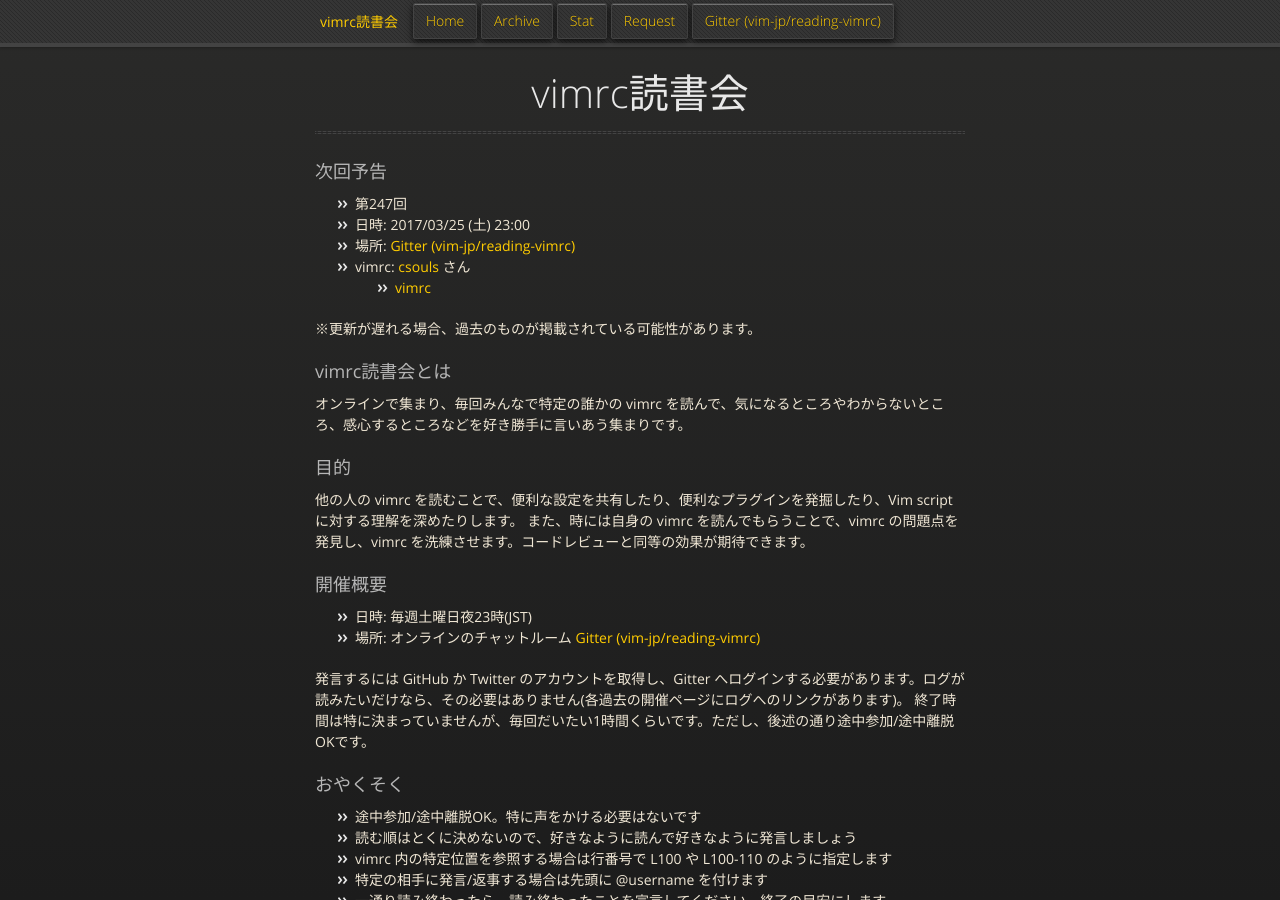
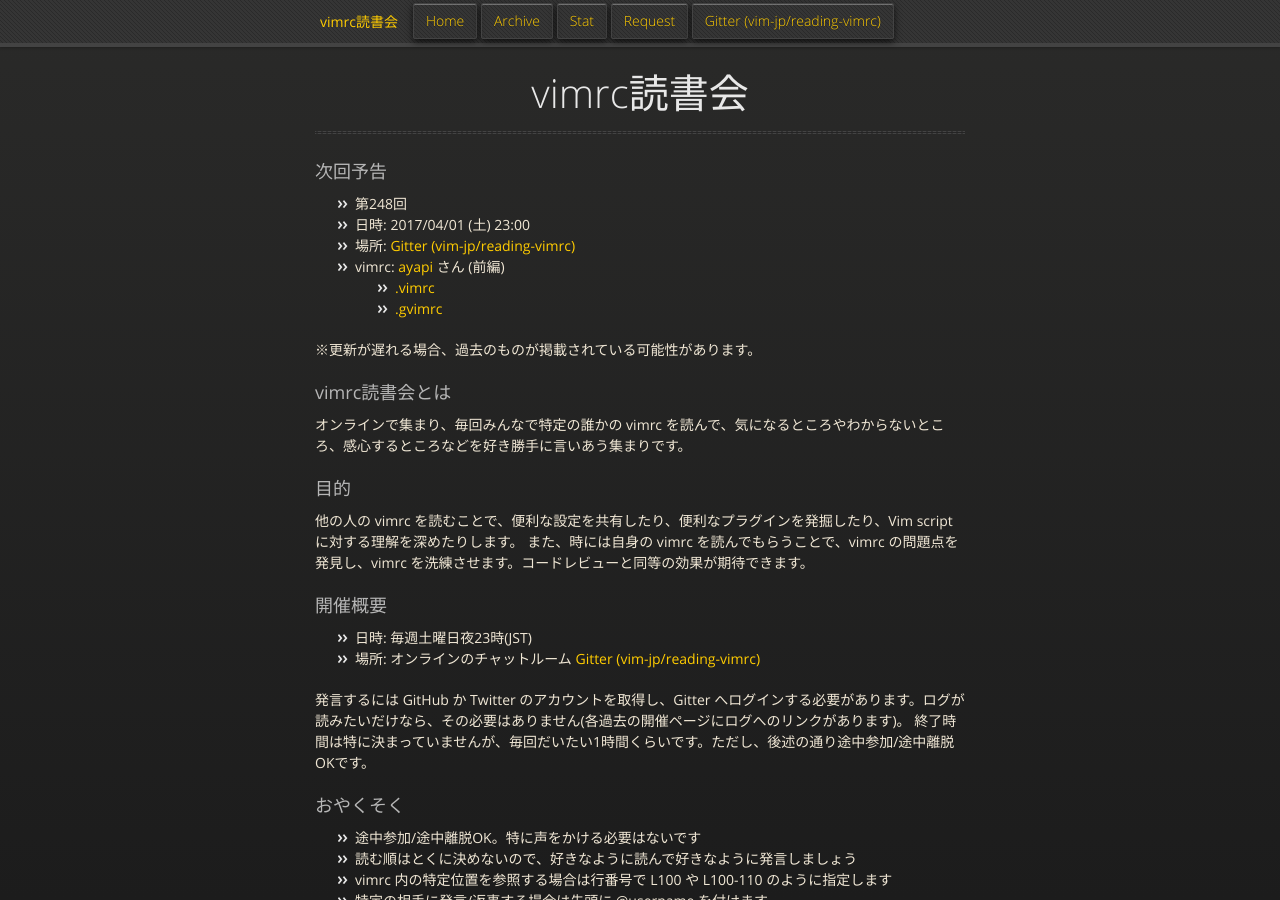
Before and after one commit to vim-jp/reading-vimrc, a Jekyll site: the page built from index.md, in a window 1280 px wide and 900 px high. Built offline with Jekyll 4.4.1, drawn with Linux system fonts in a browser that asks for light colours; nearby versions of some CDN libraries.

Commit message:
Update the next information: #248 ayapi

```diff
--- a/_data/next.yml
+++ b/_data/next.yml
@@ -1,11 +1,14 @@
-- id: 247
-  date: '2017-3-25 23:00'
+- id: 248
+  date: '2017-4-1 23:00'
   author:
-    name: csouls
-    url: 'https://github.com/csouls'
+    name: ayapi
+    url: 'https://github.com/ayapi'
   vimrcs:
-    - url: 'https://github.com/csouls/dotfiles/blob/master/homedot/vimrc'
-      name: vimrc
+    - url: 'https://github.com/ayapi/dotfiles/blob/master/.vimrc'
+      name: .vimrc
       hash: null
-  part: null
+    - url: 'https://github.com/ayapi/dotfiles/blob/master/.gvimrc'
+      name: .gvimrc
+      hash: null
+  part: 前編
   other: null
```
